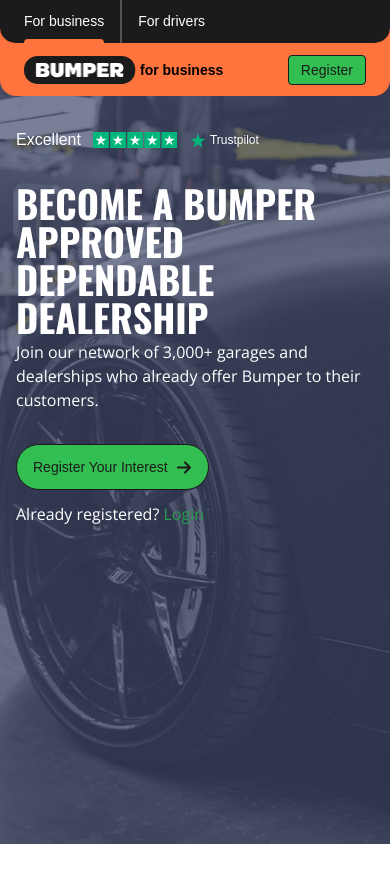
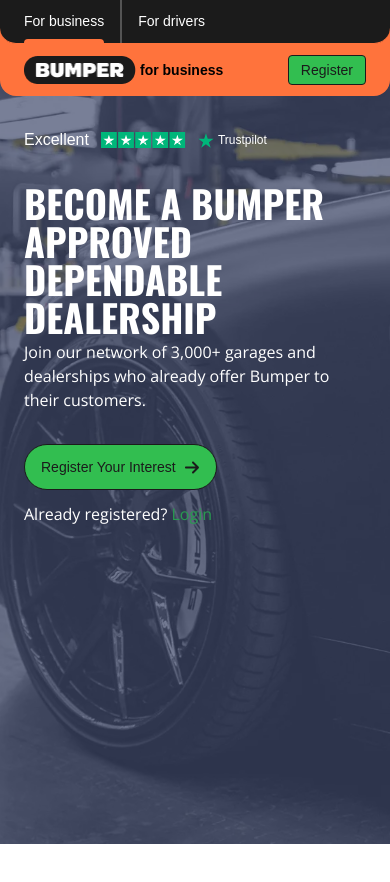
Before and after one commit to noiqum/bumper-task, a Next.js app: page / in a window 390 px wide. Shown: the top 882 px of the page. Built offline with nearby package versions, Linux system fonts and the light colour scheme.

Commit message:
style: hero section desktop responsive

```diff
--- a/src/components/Hero/Hero.tsx
+++ b/src/components/Hero/Hero.tsx
@@ -11,15 +11,17 @@
         <div className="relative w-full h-screen">
             {/* background Image */}
             <div style={{ backgroundImage: `url(${GarageImage.src})` }} className="absolute inset-0 z-0  bg-cover lg:bg-center bg-[40%]"></div>
-            <div className="absolute z-10 inset-0 bg-[#414B6EB2] px-4">
+            <div className="absolute z-10 inset-0 bg-[#414B6EB2] px-6 lg:px-20">
                 {/*  content */}
                 <div className="flex flex-col h-full text-white z-10 mt-32 gap-8">
                     <Rating source="Trustpilot" label="Excellent" />
                     <div>
-                        <h1 className="text-[38px] leading-[38px] font-bold font-oswald text-white uppercase">
-                            BECOME A BUMPER APPROVED DEPENDABLE DEALERSHIP
+                        <h1 className="font-bold font-oswald text-white uppercase">
+                            <p className="lg:hidden text-[38px] leading-[38px]">BECOME A BUMPER APPROVED DEPENDABLE DEALERSHIP</p>
+                            <p className="hidden lg:block text-[77px] leading-[80px]">BECOME A BUMPER APPROVED</p>
+                            <p className="hidden lg:block text-[77px] leading-[80px]">DEPENDABLE DEALERSHIP</p>
                         </h1>
-                        <h2 className="text-base leading-6 text-white font-open-sans mt-1">
+                        <h2 className="text-base leading-6 lg:text-[21px] lg:leading-8 text-white font-open-sans mt-1 lg:mt-4 lg:max-w-2xl">
                             Join our network of 3,000+ garages and dealerships who already offer Bumper to their customers.
                         </h2>
                     </div>
```
